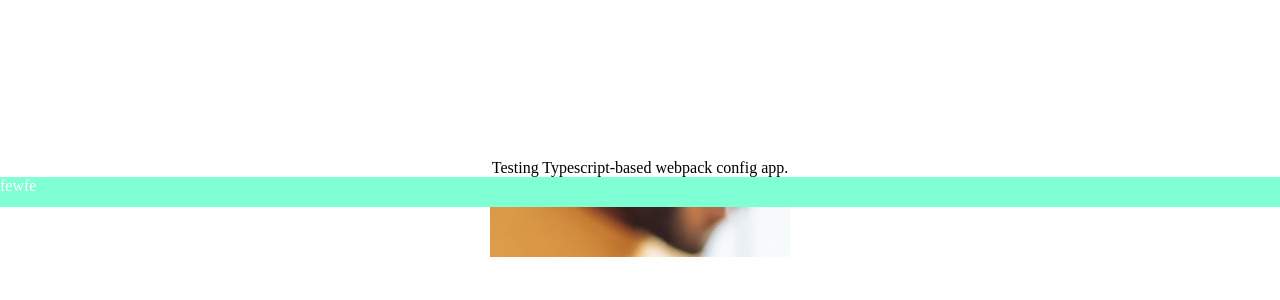
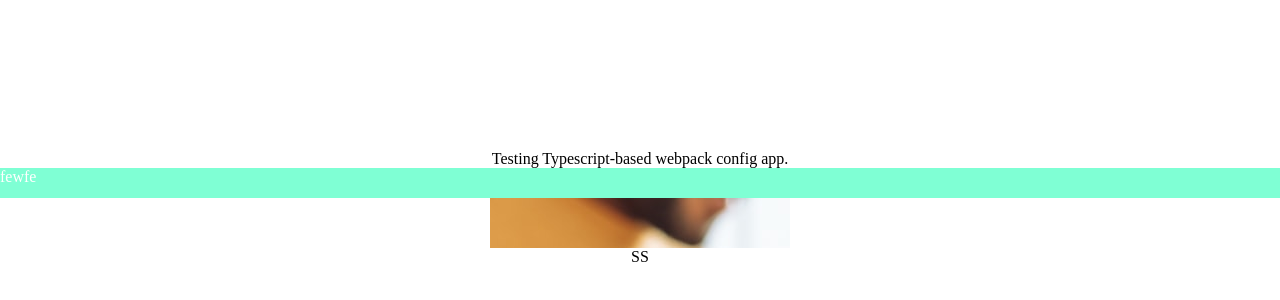
Before and after one commit to judoaseeta/webpack-config-tsbased, a React app: page / in a window 1280 px wide. Shown: the part 192-492 px from the top of the page. Built offline with nearby package versions, Linux system fonts and the light colour scheme; the HTML template or start-up script is replaced by a standard one.

Commit message:
4차 업데이트

```diff
--- /dev/null
+++ b/src/components/ss.tsx
@@ -0,0 +1,5 @@
+import React from 'react'
+
+export default function SS(): React.ReactElement {
+    return <div>SS</div>
+}
--- a/src/home.tsx
+++ b/src/home.tsx
@@ -1,4 +1,5 @@
 import React from 'react'
+import SS from './components/ss'
 import './index.scss'
 import styles from './home.module.scss'
 import styles2 from './home.module.css'
@@ -9,6 +10,7 @@ export default function Home() {
             Testing Typescript-based webpack config app.
             <div className={styles2.region}>fewfe</div>
             <div className={styles.example_img} />
+            <SS />
         </div>
     )
 }
--- a/src/index.tsx
+++ b/src/index.tsx
@@ -1,6 +1,7 @@
 import React from 'react'
 import { render } from 'react-dom'
 import Home from './home'
+
 const container = document.getElementById('root')
 
 const App = render(<Home />, container)
--- a/tsconfig.json
+++ b/tsconfig.json
@@ -6,7 +6,7 @@
     // "incremental": true,                         /* Enable incremental compilation */
     "target": "es5",                                /* Specify ECMAScript target version: 'ES3' (default), 'ES5', 'ES2015', 'ES2016', 'ES2017', 'ES2018', 'ES2019', 'ES2020', 'ES2021', or 'ESNEXT'. */
     "module": "commonjs",                           /* Specify module code generation: 'none', 'commonjs', 'amd', 'system', 'umd', 'es2015', 'es2020', or 'ESNext'. */
-    // "lib": [],                                   /* Specify library files to be included in the compilation. */
+    "lib": ["dom", "dom.iterable", "esnext"],                                  /* Specify library files to be included in the compilation. */
     // "allowJs": true,                             /* Allow javascript files to be compiled. */
     // "checkJs": true,                             /* Report errors in .js files. */
     "jsx": "react",                           /* Specify JSX code generation: 'preserve', 'react-native', 'react', 'react-jsx' or 'react-jsxdev'. */
@@ -68,6 +68,6 @@
     /* Advanced Options */
     "skipLibCheck": true,                           /* Skip type checking of declaration files. */
     "forceConsistentCasingInFileNames": true        /* Disallow inconsistently-cased references to the same file. */,
-    "baseUrl": "./"
+    "baseUrl": "src"
   }
 }
--- a/tsconfigs/dev/tsconfig.json
+++ b/tsconfigs/dev/tsconfig.json
@@ -2,6 +2,7 @@
     "compilerOptions": {
         "module": "commonjs",
         "target": "es5",
+        "lib": ["dom", "dom.iterable", "esnext"],
         "esModuleInterop": true,
         "allowSyntheticDefaultImports": true,
         "baseUrl": "../../",
--- a/tsconfigs/prod/tsconfig.json
+++ b/tsconfigs/prod/tsconfig.json
@@ -2,6 +2,7 @@
     "compilerOptions": {
         "module": "commonjs",
         "target": "es5",
+        "lib": ["dom", "dom.iterable", "esnext"],
         "esModuleInterop": true,
         "allowSyntheticDefaultImports": true,
         "baseUrl": "../../",
--- a/tsconfigs/ssr/tsconfig.json
+++ b/tsconfigs/ssr/tsconfig.json
@@ -2,10 +2,11 @@
     "compilerOptions": {
         "module": "esnext",
         "target": "esnext",
+        "lib": ["dom", "dom.iterable", "esnext"],
         "esModuleInterop": true,
         "allowSyntheticDefaultImports": true,
         "baseUrl": "../../",
-        "jsx": "react"
+        "jsx": "preserve"
     },
     "include": [
         "../../"],
```
